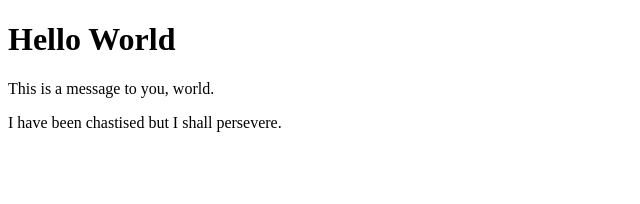
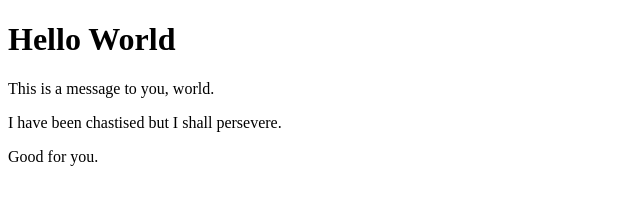
Before and after one commit to jimblesphere/hello-world, a plain HTML site: page index.html in a window 1280 px wide. Shown: the whole page, without its empty margins (0-640 px from the left). Drawn offline with Linux system fonts and the light colour scheme.

Commit message:
Update index.html
Added text.

```diff
--- a/index.html
+++ b/index.html
@@ -9,5 +9,6 @@
 	<h1>Hello World</h1>
 	<p>This is a message to you, world.</p>
 	<p>I have been chastised but I shall persevere.</p>
+	<p>Good for you.</p>
 </body>
 </html>
```
